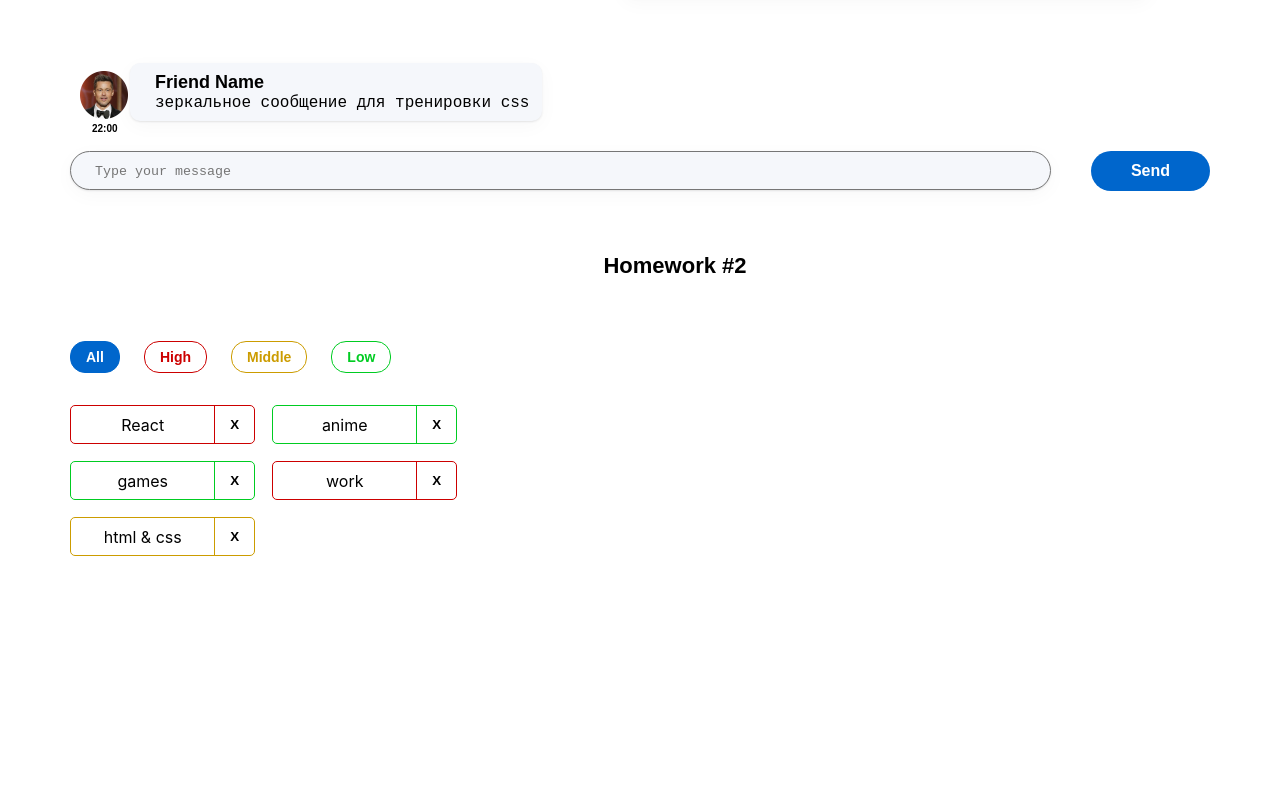
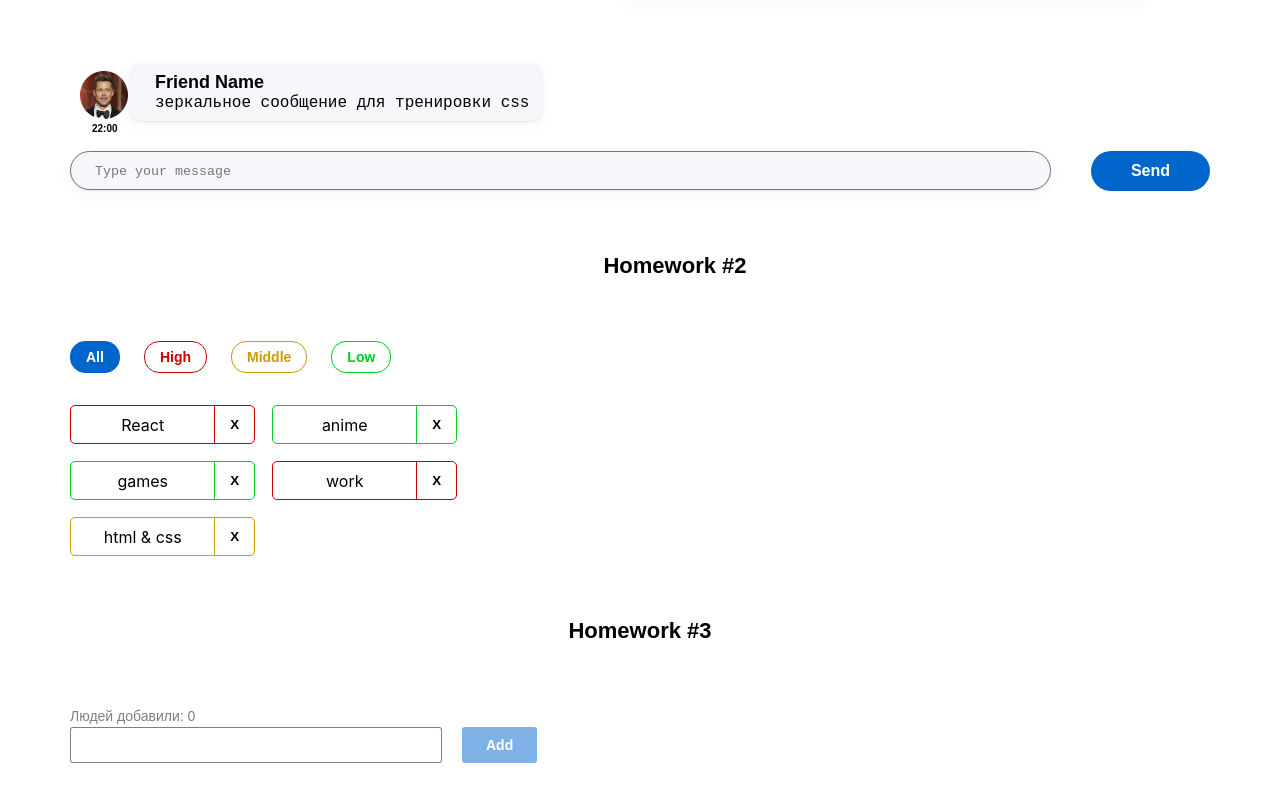
Before and after one commit to golodok2019/homework-2sprint, a React (Create React App) app: page / in a window 1280 px wide. Shown: the part 200-993 px from the top of the page. Before the commit the page ends 800 px from the top, so only its background shows below. Built offline with nearby package versions, Linux system fonts and the light colour scheme.

Commit message:
Done HW 3

```diff
--- a/src/s1-main/App.tsx
+++ b/src/s1-main/App.tsx
@@ -1,5 +1,6 @@
 import React from 'react'
 import s from './App.module.css'
+import HW3 from '../s2-homeworks/hw03/HW3';
 import HW2 from '../s2-homeworks/hw02/HW2';
 import HW1 from '../s2-homeworks/hw01/HW1';
 
@@ -9,7 +10,7 @@
             <HW1/>
             {/*раскомментировать по ходу выполнения*/}
             <HW2/>
-            {/*<HW3/>*/}
+            <HW3/>
             {/*<HW4/>*/}
 
             {/*при выполнении дз 5 и более - закомментировать здесь дз 1-4, так как они есть внутри дз 5*/}
--- a/src/s2-homeworks/hw03/Greeting.module.css
+++ b/src/s2-homeworks/hw03/Greeting.module.css
@@ -1,22 +1,56 @@
 .greetingForm {
+    margin-left: 70px;
 }
 
 .inputAndButtonContainer {
+    display: flex;
+    gap: 20px
 }
 
 .error {
+    color: #CC0000;
+    font-family: Montserrat, sans-serif;
+    font-size: 14px;
+    font-weight: 400;
+    line-height: 2;
 }
 
 .input {
+    width: 372px;
+    height: 36px;
+    border-radius: 3px;
+    border: 1px solid rgba(0, 0, 0, 0.5);
+    padding: 0 0 0 8px;
 }
 
 .input:focus {
+    outline: 1px solid rgba(0, 0, 0, 0.5);
 }
 
 .errorInput {
+    width: 372px;
+    height: 36px;
+    border: 1px solid #CC0000;
+    border-radius: 3px;
+    padding: 0 0 0 8px;
+}
+
+.errorInput:focus {
+    outline: 1px solid #CC0000;
 }
 
 .button {
+    padding: 5px 24px;
+    border-radius: 3px;
+    background-color: #0066CC;
+    color: #FFFFFFFF;
+    font-family: Montserrat, sans-serif;
+    font-size: 14px;
+    font-weight: 600;
+    line-height: 20px;
+    max-height: 36px;
+    border: none;
+    text-transform: capitalize;
 }
 
 .button:focus {
@@ -26,10 +60,21 @@
 }
 
 .button:disabled {
+    opacity: 0.5;
 }
 
 .text {
+    font-family: Montserrat, sans-serif;
+    font-size: 14px;
+    font-weight: 400;
+    line-height: 1.5;
+    color: rgba(0, 0, 0, 0.5);
 }
 
 .greeting {
+    font-family: Montserrat, sans-serif;
+    font-size: 14px;
+    font-weight: 500;
+    line-height: 2;
+    color: #000000;
 }
--- a/src/s2-homeworks/hw03/Greeting.tsx
+++ b/src/s2-homeworks/hw03/Greeting.tsx
@@ -2,14 +2,14 @@
 import s from './Greeting.module.css'
 
 type GreetingPropsType = {
-    name: any // need to fix any
-    setNameCallback: any // need to fix any
-    addUser: any // need to fix any
-    onBlur: any // need to fix any
-    onEnter: any // need to fix any
-    error: any // need to fix any
-    totalUsers: any // need to fix any
-    lastUserName?: any // need to fix any
+    name: string
+    setNameCallback: (e: ChangeEvent<HTMLInputElement>) => void
+    addUser: () => void
+    onBlur: () => void
+    onEnter: (e: KeyboardEvent<HTMLInputElement>) => void
+    error: string
+    totalUsers: number
+    lastUserName?: string
 }
 
 // презентационная компонента (для верстальщика)
@@ -25,7 +25,7 @@
         lastUserName,
     } // деструктуризация пропсов
 ) => {
-    const inputClass = s.errorInput // need to fix with (?:)
+    const inputClass = error ? s.errorInput : s.input
 
     return (
         <div id={'hw3-form'} className={s.greetingForm}>
--- a/src/s2-homeworks/hw03/GreetingContainer.tsx
+++ b/src/s2-homeworks/hw03/GreetingContainer.tsx
@@ -1,20 +1,33 @@
-import React, { ChangeEvent, KeyboardEvent, useState } from 'react'
+import React, {ChangeEvent, KeyboardEvent, useState} from 'react'
 import Greeting from './Greeting'
-import { UserType } from './HW3'
+import {UserType} from './HW3'
 
 type GreetingContainerPropsType = {
-    users: any // need to fix any
-    addUserCallback: any // need to fix any
+    users: UserType[]
+    addUserCallback: (name: string) => void
 }
 
-export const pureAddUser = (name: any, setError: any, setName: any, addUserCallback: any) => {
-    // если имя пустое - показать ошибку, иначе - добавить юзера и очистить инпут
+export const pureAddUser = (name: string, setError: (error: string) => void, setName: (name: string) => void, addUserCallback: (userName: string) => void) => {
+    if (!name || name.trim().length === 0) {
+        setError('Ошибка! Неверно заполнено имя!')
+        setName('')
+        return
+    }
+    setName('');
+    addUserCallback(name);
+
 }
 
-export const pureOnBlur = (name: any, setError: any) => { // если имя пустое - показать ошибку
+export const pureOnBlur = (name: string, setError: (error: string) => void) => {
+    if (!name || name.trim().length === 0) {
+        setError('Ошибка! Неверно заполнено имя!')
+    }
 }
 
-export const pureOnEnter = (e: any, addUser: any) => { // если нажата кнопка Enter - добавить
+export const pureOnEnter = (e: KeyboardEvent<HTMLInputElement>, addUser: () => void) => {
+    if (e.key === 'Enter') {
+        addUser()
+    }
 }
 
 // более простой и понятный для новичков
@@ -22,15 +35,15 @@
 
 // более современный и удобный для про :)
 const GreetingContainer: React.FC<GreetingContainerPropsType> = ({
-    users,
-    addUserCallback,
-}) => {
+                                                                     users,
+                                                                     addUserCallback,
+                                                                 }) => {
     // деструктуризация пропсов
-    const [name, setName] = useState<any>('') // need to fix any
-    const [error, setError] = useState<any>('') // need to fix any
+    const [name, setName] = useState<string>('')
+    const [error, setError] = useState<string>('')
 
-    const setNameCallback = (e: any) => { // need to fix any
-        setName('some name') // need to fix
+    const setNameCallback = (e: ChangeEvent<HTMLInputElement>) => {
+        setName(e.currentTarget.value)
 
         error && setError('')
     }
@@ -42,12 +55,12 @@
         pureOnBlur(name, setError)
     }
 
-    const onEnter = (e: any) => {
+    const onEnter = (e: KeyboardEvent<HTMLInputElement>) => {
         pureOnEnter(e, addUser)
     }
 
-    const totalUsers = 0 // need to fix
-    const lastUserName = 'some name' // need to fix
+    const totalUsers = users.length
+    const lastUserName = users.slice(-1)[0]?.name
 
     return (
         <Greeting
--- a/src/s2-homeworks/hw03/HW3.tsx
+++ b/src/s2-homeworks/hw03/HW3.tsx
@@ -1,40 +1,37 @@
-import React, { useState } from 'react'
-import { v1 } from 'uuid'
+import React, {useState} from 'react'
+import {v1} from 'uuid'
 import s2 from '../../s1-main/App.module.css'
 import GreetingContainer from './GreetingContainer'
 
 /*
-* 1 - описать тип UserType
-* 2 - указать нужный тип в useState с users
-* 3 - дописать типы и логику функции pureAddUserCallback и проверить её тестами
-* 4 - в файле GreetingContainer.tsx дописать типизацию пропсов
-* 5 - в файле GreetingContainer.tsx указать нужные типы в useState с name и error
-* 6 - в файле GreetingContainer.tsx дописать тип и логику функции setNameCallback
-* 7 - в файле GreetingContainer.tsx дописать логику функций pureAddUser, pureOnBlur, pureOnEnter и проверить их тестами
-* 8 - в файле GreetingContainer.tsx вычислить количество добавленных и имя последнего (totalUsers, lastUserName)
-* 9 - в файле Greeting.tsx дописать типизацию пропсов
-* 10 - в файле Greeting.tsx вычислить inputClass в зависимости от наличия ошибки
+* 1 - описать тип UserType +
+* 2 - указать нужный тип в useState с users +
+* 3 - дописать типы и логику функции pureAddUserCallback и проверить её тестами +
+* 4 - в файле GreetingContainer.tsx дописать типизацию пропсов +
+* 5 - в файле GreetingContainer.tsx указать нужные типы в useState с name и error +
+* 6 - в файле GreetingContainer.tsx дописать тип и логику функции setNameCallback +
+* 7 - в файле GreetingContainer.tsx дописать логику функций pureAddUser, pureOnBlur, pureOnEnter и проверить их тестами +
+* 8 - в файле GreetingContainer.tsx вычислить количество добавленных и имя последнего (totalUsers, lastUserName) +
+* 9 - в файле Greeting.tsx дописать типизацию пропсов +
+* 10 - в файле Greeting.tsx вычислить inputClass в зависимости от наличия ошибки +
 * 11 - сделать стили в соответствии с дизайном
 * */
 
 // types
 export type UserType = {
-    _id: any // need to fix any
-    name: any // need to fix any
+    _id: string
+    name: string
 }
 
-export const pureAddUserCallback = (name: any, setUsers: any, users: any) => { // need to fix any
-    const user = { // need to fix
-    }
+export const pureAddUserCallback = (name: string, setUsers: (users: UserType[]) => void, users: UserType[]) => {
+    const user: UserType = {_id: v1(), name: name}
     setUsers([...users, user])
 }
 
 const HW3 = () => {
-    const [users, setUsers] = useState<any>([]) // need to fix any
+    const [users, setUsers] = useState<UserType[]>([])
 
-    const addUserCallback = (name: any) => { // need to fix any
-        pureAddUserCallback(name, setUsers, users)
-    }
+    const addUserCallback = (name: string) => pureAddUserCallback(name, setUsers, users)
 
     return (
         <div id={'hw3'}>
```
